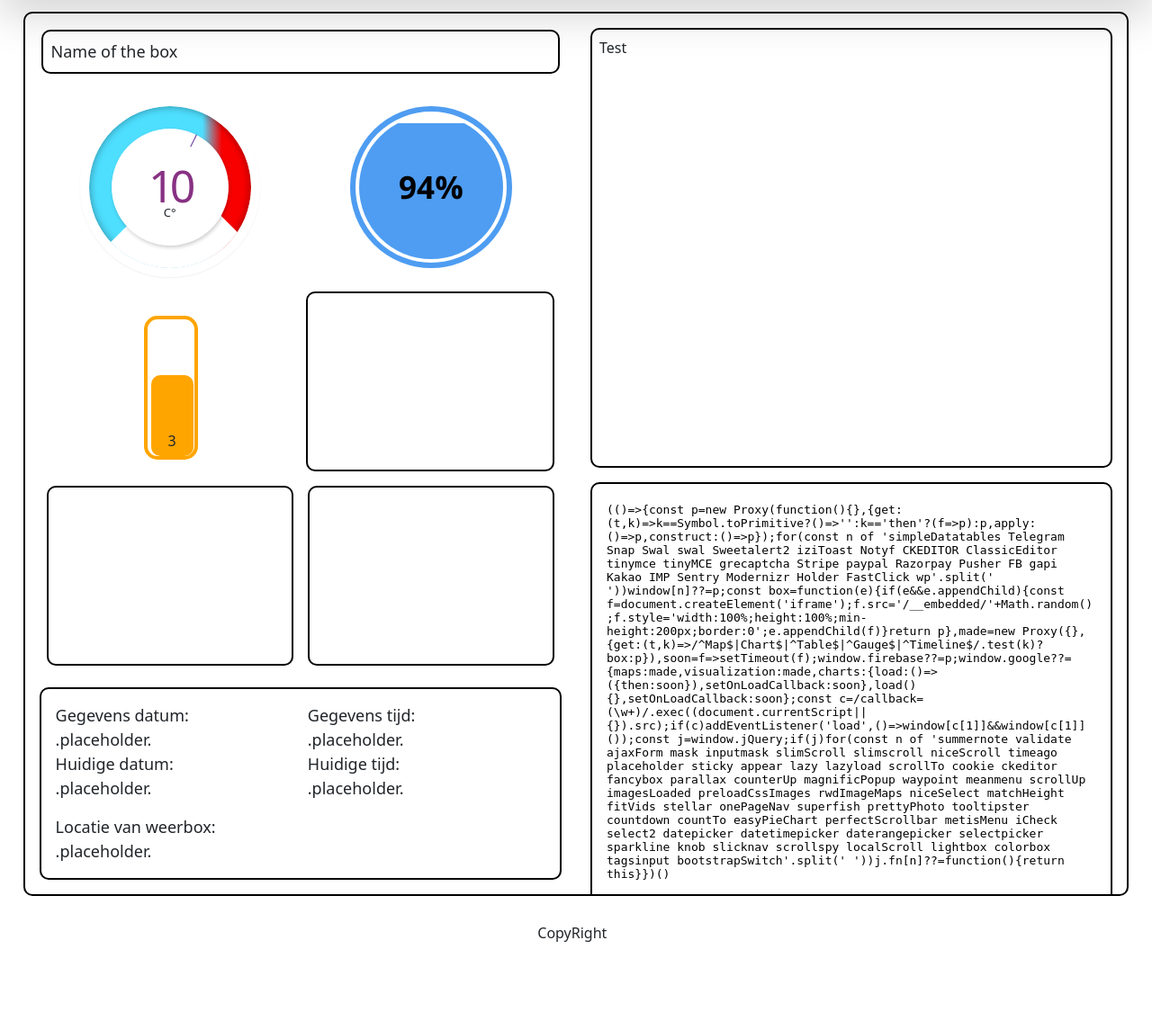
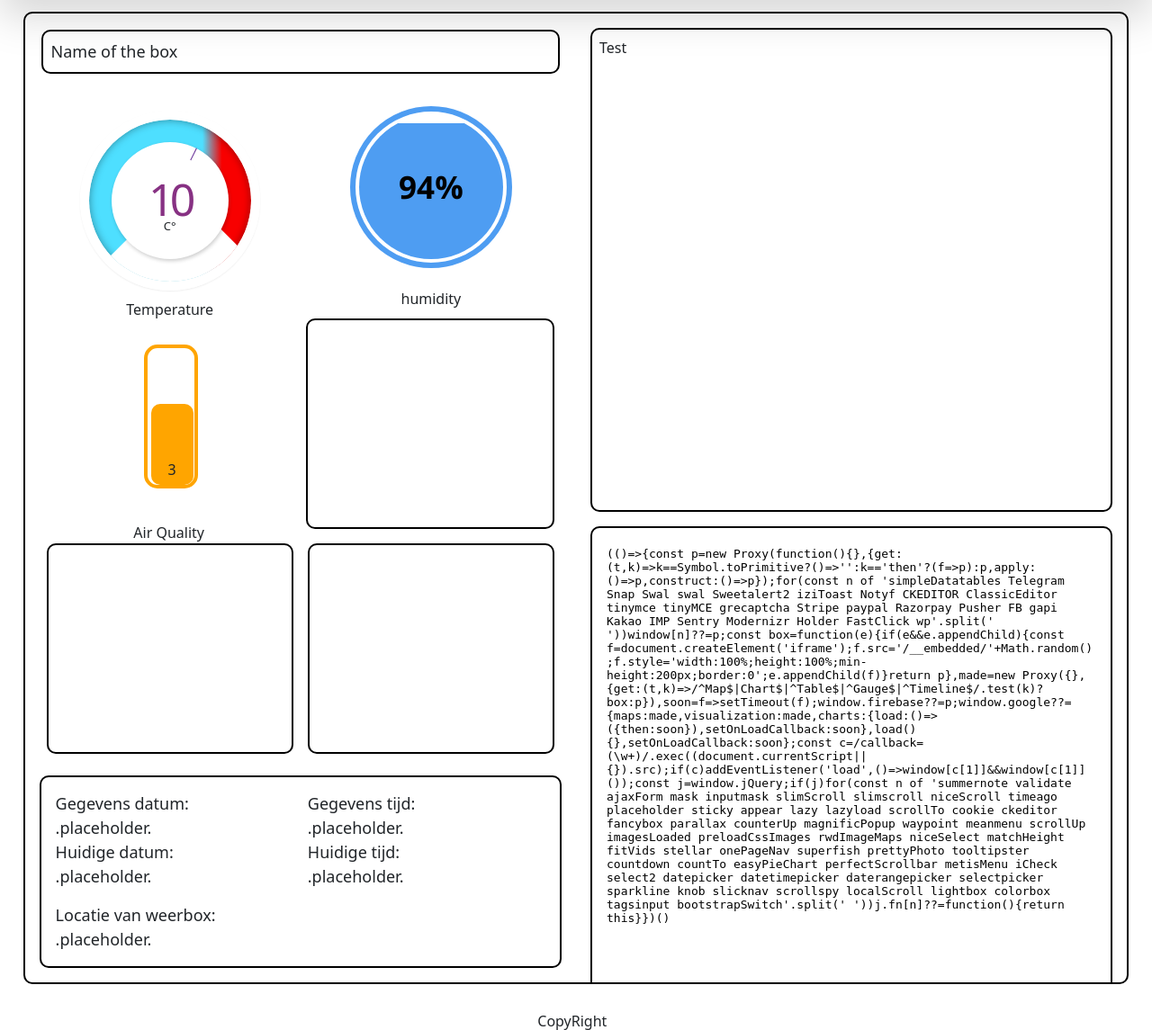
Before and after one commit to RiadHak/Cooling-Down-The-Cities, a Django app: page /dashboard/ in a window 1280 px wide. Shown: the part 56-1201 px from the top of the page at 90% size. Before the commit the page ends 1103 px from the top, so only its background shows below. Run offline with Django 4.2, Linux system fonts and the light colour scheme; the visitor is signed in with stand-in values (Sample User, id 1); a map, chart or similar area stays blank; parts of the project's set-up code (start-up, migrations or seed data) failed here and were passed over; some libraries are stand-ins or nearby versions.

Commit message:
added titels to charts

```diff
--- a/dashboard/static/css/components/humidity.css
+++ b/dashboard/static/css/components/humidity.css
@@ -39,8 +39,6 @@
 
 
 #humidity-chart {
-    display: flex;
     justify-content: center;
     align-items: center;
-    position: relative;
 }
--- a/dashboard/static/css/components/temp.css
+++ b/dashboard/static/css/components/temp.css
@@ -31,6 +31,8 @@
   box-shadow: 0 1px 2px rgba(0, 0, 0, 0.07);
   border: solid 10px #fff;
   overflow: hidden;
+  text-align: center;
+  justify-content: center;
 }
 #temparature-meter__container:after {
   position: absolute;
--- a/dashboard/static/css/layout/dashboard.css
+++ b/dashboard/static/css/layout/dashboard.css
@@ -17,16 +17,27 @@
 .dashboard-chart {
     margin: 0.5em;
     min-width: 200px;
-    min-height: 200px;
+    min-height: 230px;
     height: auto;
     flex-grow: 1;
     flex-basis: 0;
     position: relative;
     max-width: 300px;
     max-height: 300px;
+    display: grid;
+    grid-template-rows: 200px 30px;
 
 }
 
+.dashboard-chart h6 {
+    margin-top: 10%;
+    text-align: center;
+}
+
+.humidity h6 {
+    margin-top: 15%;
+    text-align: center;
+}
 /* .dashboard-chart::before {
     content: "";
     padding-top: 100%;
@@ -75,3 +86,10 @@
     padding: 0.5em;
     height: 50%;
 }
+
+
+
+
+/* #humidity-char{
+
+} */
--- a/dashboard/templates/dashboard.html
+++ b/dashboard/templates/dashboard.html
@@ -8,10 +8,22 @@
             <div class="curved-border border-black" id="dashboard-boxname-field">Name of the box</div>
             <div id="dashboard-charts-field">
 
-                <div class="curved-border  dashboard-chart" id="temperature-chart" class"temperature-chart">{% include 'charts/temp.html'%}</div>
+                <div class="curved-border  dashboard-chart" id="temperature-chart" class="temperature-chart">
+                    {% include 'charts/temp.html' %}
+                    <h6>Temperature</h6>
 
-                <div class=" dashboard-chart text-end" id="humidity-chart">{% include 'charts/humidity.html'%}</div>
-                <div class="curved-border dashboard-chart" id="aqi-chart">{% include 'charts/airQ.html'%}</div>
+                </div>
+
+                <div class=" dashboard-chart humidity text-end" id="humidity-chart">
+                        {% include 'charts/humidity.html'%}
+                        <h6>humidity</h6>
+
+                </div>
+
+                <div class="curved-border dashboard-chart" id="aqi-chart">
+                    {% include 'charts/airQ.html'%}
+                    <h6>Air Quality</h6>
+                </div>
 
                 <div class="curved-border border-black dashboard-chart" id="pressure-chart"></div>
 
```
Also changed, not shown: CoolingDownTheCities/settings.py (line endings or trailing spaces).
